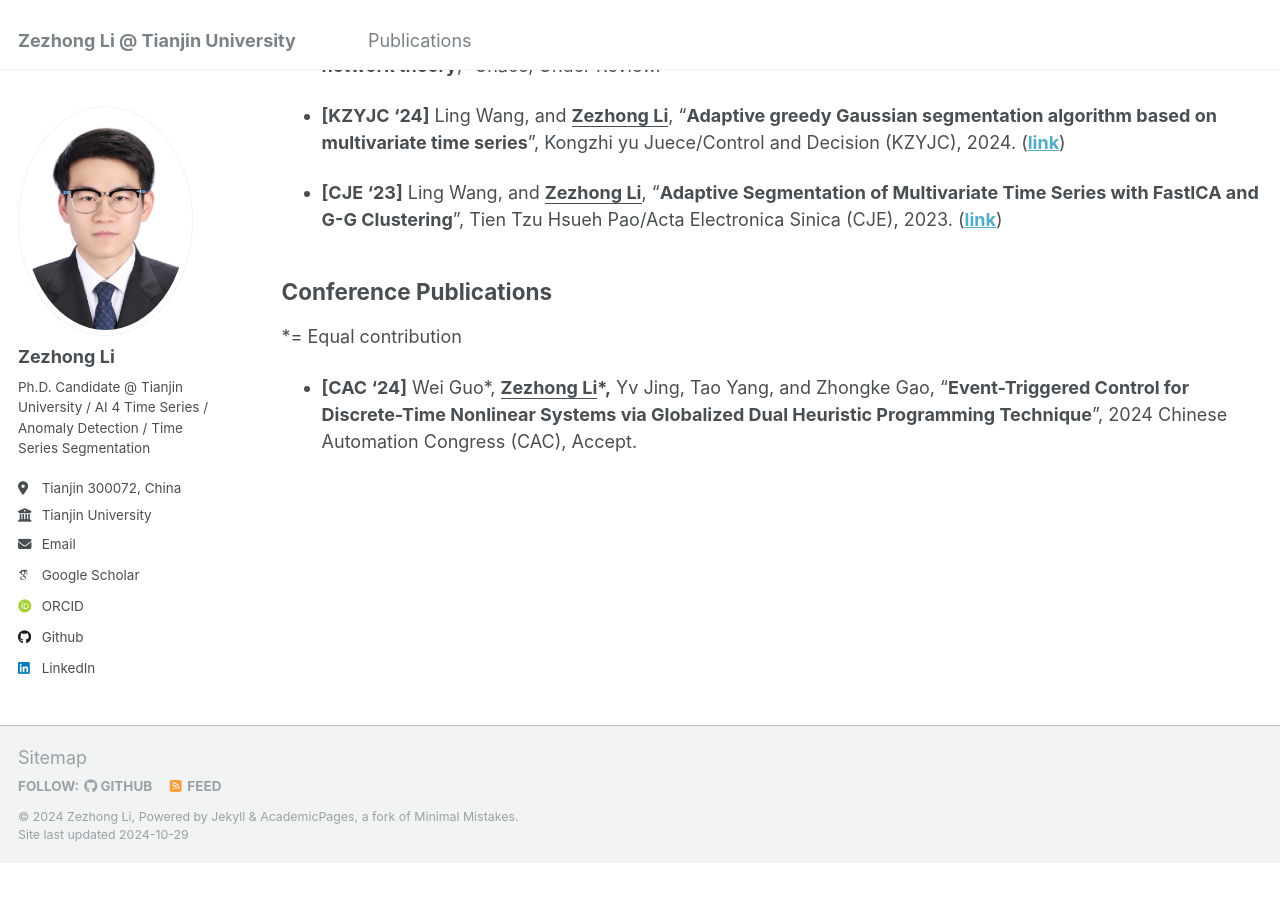
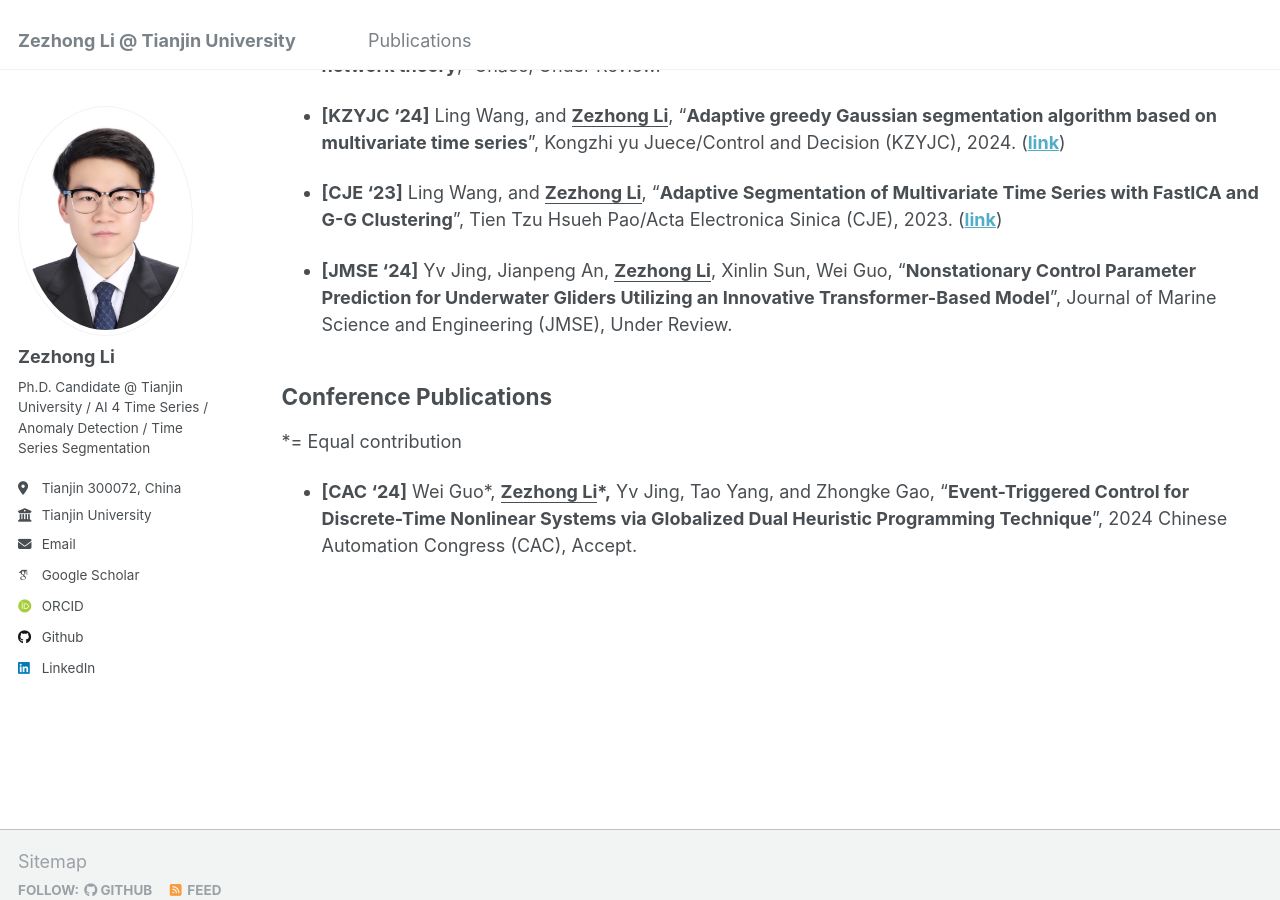
Before and after one commit to lzz19980125/lzz19980125.github.io, a Jekyll site: the page built from _pages/publications.md, in a window 1280 px wide and 900 px high, scrolled down 590 px. Built offline with Jekyll 4.4.1, drawn with Linux system fonts in a browser that asks for light colours; some web fonts are replaced; before the commit the page ends 1453 px from its top, so only the background shows below that.

Commit message:
Update publications.md

```diff
--- a/_pages/publications.md
+++ b/_pages/publications.md
@@ -21,6 +21,8 @@ author_profile: true
 
 - **[CJE '23]** Ling Wang, and **<u>Zezhong Li</u>**, "**Adaptive Segmentation of Multivariate Time Series with FastICA and G-G Clustering**", Tien Tzu Hsueh Pao/Acta Electronica Sinica (CJE), 2023. ([**link**](https://www.ejournal.org.cn/CN/10.12263/DZXB.20220649))
 
+- **[JMSE '24]** Yv Jing, Jianpeng An, **<u>Zezhong Li</u>**, Xinlin Sun, Wei Guo, "**Nonstationary Control Parameter Prediction for Underwater Gliders
+Utilizing an Innovative Transformer-Based Model**", Journal of Marine Science and Engineering (JMSE), Under Review.
 
 ## Conference Publications
 
```
